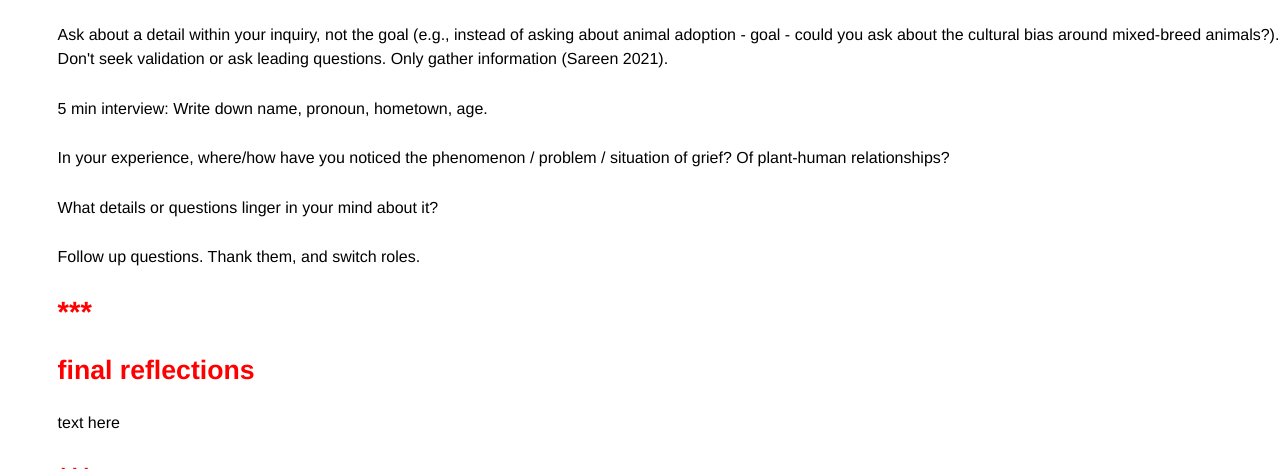
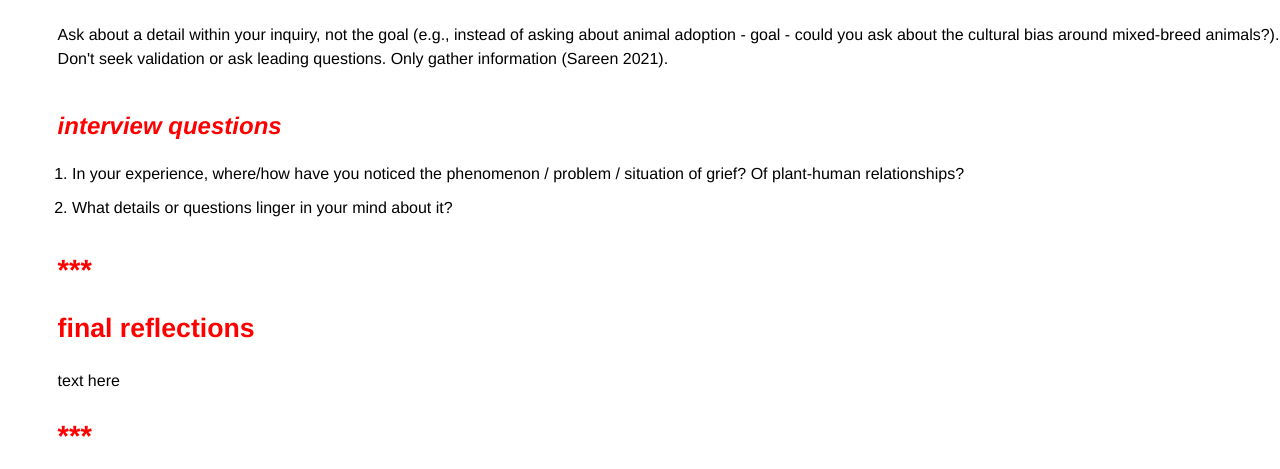
Before and after one commit to guinmesh/guinmesh.github.io, a plain HTML site: page finalproject.html in a window 1280 px wide. Shown: the part 10947-11416 px from the top of the page. Drawn offline with Linux system fonts and the light colour scheme.

Commit message:
update final

```diff
--- a/finalproject.html
+++ b/finalproject.html
@@ -318,22 +318,17 @@
       </p>
       <iframe src="https://open.spotify.com/embed/album/5jQsqy6KgNeT7dhp3dKlH5?theme=0" width="100%" height="380" frameBorder="0" allowfullscreen="" allow="autoplay; clipboard-write; encrypted-media; fullscreen; picture-in-picture"></iframe>
 
-<h2>feedback [EDIT TITLE]</h2>
+<h2>interviews</h2>
     <p>
       Ask about a detail within your inquiry, not the goal (e.g., instead of asking about animal adoption - goal - could you ask about the cultural bias around mixed-breed animals?). Don't seek validation or ask leading questions. Only gather information (Sareen 2021).
     </p>
-    <p>
-      5 min interview: Write down name, pronoun, hometown, age.
-    </p>
-    <p>
-      In your experience, where/how have you noticed the phenomenon / problem / situation of grief? Of plant-human relationships?
-    </p>
-    <p>
-      What details or questions linger in your mind about it?
-    </p>
-    <p>
-      Follow up questions. Thank them, and switch roles.
-    </p>
+
+    <h3>interview questions</h3>
+    <ol>
+      <li>In your experience, where/how have you noticed the phenomenon / problem / situation of grief? Of plant-human relationships?</li>
+      <li>What details or questions linger in your mind about it?</li>
+    </ol>
+
 <!-- 4. reflections -->
 <div>
 <h1>***</h1>
```
Also changed, not shown: 3 other files.
